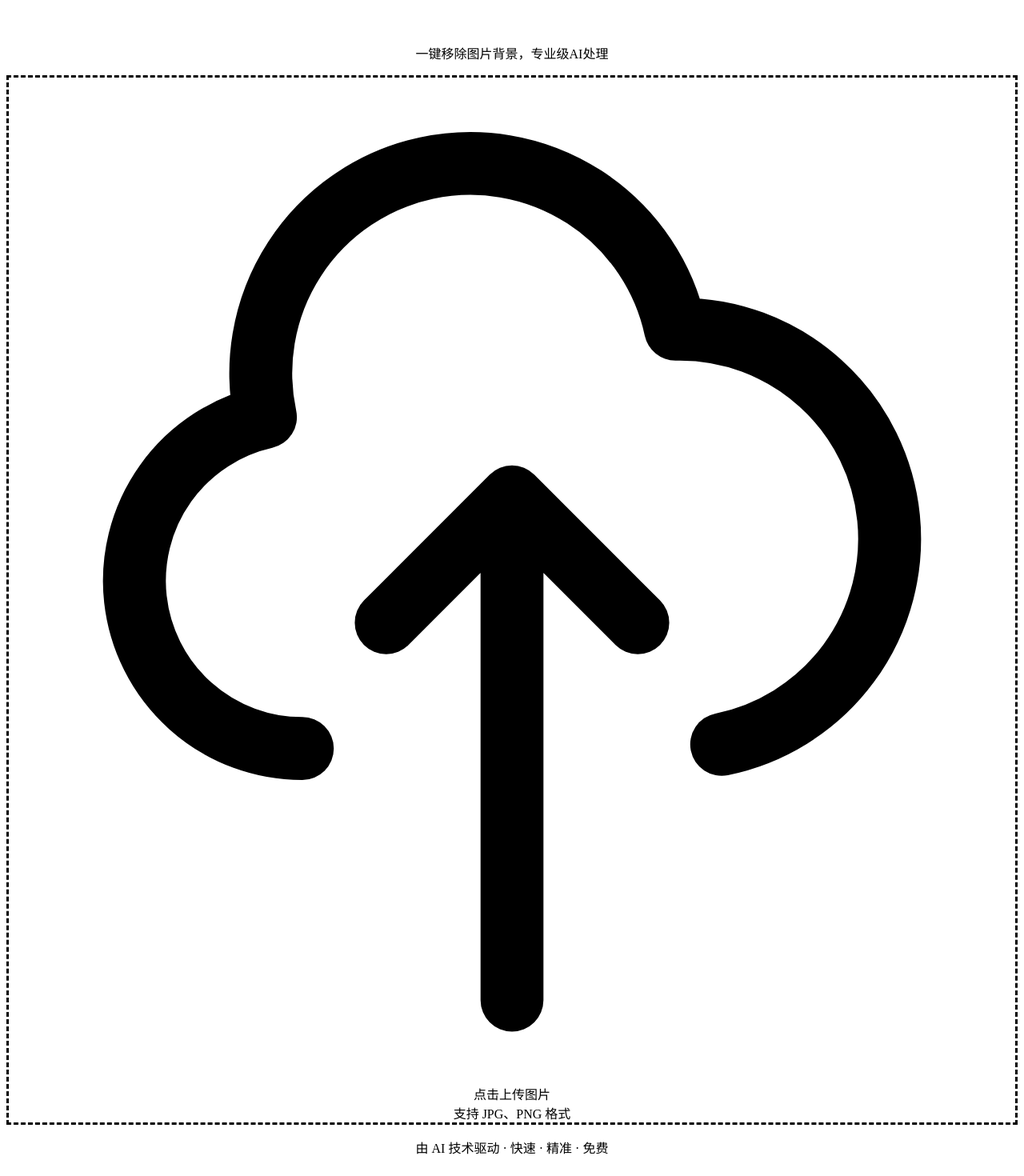
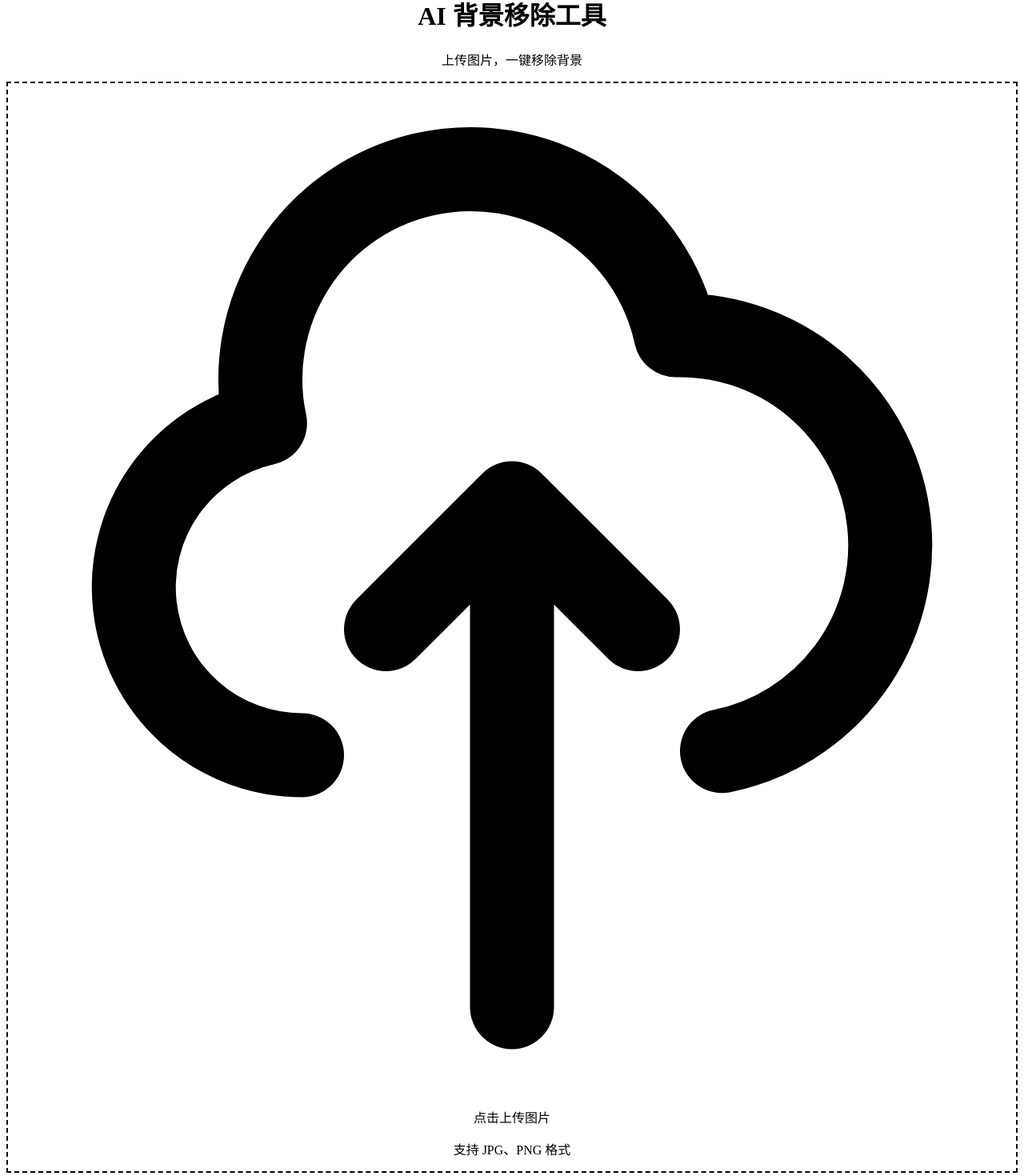
Before and after one commit to hxl999/image-background-remover, a Next.js app: page / in a window 1280 px wide. Shown: the part 35-1505 px from the top of the page at 80% size. Built offline with nearby package versions, Linux system fonts and the light colour scheme.

Commit message:
简洁设计：参考示例图片布局

```diff
--- a/app/page.tsx
+++ b/app/page.tsx
@@ -35,80 +35,72 @@ export default function Home() {
   }
 
   return (
-    <main className="min-h-screen bg-gradient-to-br from-blue-50 via-purple-50 to-pink-50 py-12 px-4">
-      <div className="max-w-7xl mx-auto">
+    <main className="min-h-screen bg-white flex items-center justify-center p-8">
+      <div className="w-full max-w-4xl">
         <div className="text-center mb-12">
-          <h1 className="text-6xl font-bold bg-gradient-to-r from-blue-600 to-purple-600 bg-clip-text text-transparent mb-4">
-            AI 智能抠图
-          </h1>
-          <p className="text-2xl text-gray-600">一键移除图片背景，专业级AI处理</p>
+          <h1 className="text-5xl font-bold text-gray-900 mb-3">AI 背景移除工具</h1>
+          <p className="text-xl text-gray-600">上传图片，一键移除背景</p>
         </div>
 
-        <div className="bg-white rounded-2xl shadow-2xl p-12">
         {!image ? (
-            <label className="flex flex-col items-center justify-center h-80 border-3 border-dashed border-blue-300 rounded-xl cursor-pointer hover:border-blue-500 hover:bg-blue-50 transition-all">
-              <svg className="w-20 h-20 text-blue-400 mb-4" fill="none" stroke="currentColor" viewBox="0 0 24 24">
-                <path strokeLinecap="round" strokeLinejoin="round" strokeWidth={1.5} d="M7 16a4 4 0 01-.88-7.903A5 5 0 1115.9 6L16 6a5 5 0 011 9.9M15 13l-3-3m0 0l-3 3m3-3v12" />
+          <label className="block border-2 border-dashed border-gray-300 rounded-2xl p-20 text-center cursor-pointer hover:border-blue-500 hover:bg-gray-50 transition-all">
+            <div className="space-y-4">
+              <svg className="w-16 h-16 mx-auto text-gray-400" fill="none" stroke="currentColor" viewBox="0 0 24 24">
+                <path strokeLinecap="round" strokeLinejoin="round" strokeWidth={2} d="M7 16a4 4 0 01-.88-7.903A5 5 0 1115.9 6L16 6a5 5 0 011 9.9M15 13l-3-3m0 0l-3 3m3-3v12" />
               </svg>
-              <span className="text-xl font-semibold text-gray-700 mb-2">点击上传图片</span>
-              <span className="text-base text-gray-500">支持 JPG、PNG 格式</span>
+              <div>
+                <p className="text-xl font-medium text-gray-700">点击上传图片</p>
+                <p className="text-sm text-gray-500 mt-1">支持 JPG、PNG 格式</p>
+              </div>
+            </div>
             <input type="file" className="hidden" accept="image/*" onChange={handleUpload} />
           </label>
         ) : (
+          <div className="space-y-6">
+            <div className="grid grid-cols-2 gap-6">
               <div>
-              <div className="grid md:grid-cols-2 gap-8 mb-8">
-                <div className="space-y-4">
-                  <h3 className="text-2xl font-bold text-gray-800">原图</h3>
-                  <div className="border-2 border-gray-200 rounded-xl overflow-hidden">
-                    <img src={image} alt="原图" className="w-full h-auto" />
+                <h3 className="text-lg font-semibold text-gray-700 mb-3">原图</h3>
+                <img src={image} alt="原图" className="w-full rounded-lg border border-gray-200" />
               </div>
-                </div>
-                <div className="space-y-4">
-                  <h3 className="text-2xl font-bold text-gray-800">处理后</h3>
+              <div>
+                <h3 className="text-lg font-semibold text-gray-700 mb-3">处理后</h3>
                 {result ? (
-                    <div className="border-2 border-gray-200 rounded-xl overflow-hidden bg-gray-50">
-                      <img src={result} alt="处理后" className="w-full h-auto" />
-                    </div>
+                  <img src={result} alt="处理后" className="w-full rounded-lg border border-gray-200 bg-gray-50" />
                 ) : (
-                    <div className="border-2 border-dashed border-gray-300 rounded-xl h-full min-h-[300px] flex items-center justify-center bg-gray-50">
-                      <span className="text-xl text-gray-400">等待处理...</span>
+                  <div className="w-full aspect-square rounded-lg border border-gray-200 bg-gray-50 flex items-center justify-center">
+                    <span className="text-gray-400">等待处理</span>
                   </div>
                 )}
               </div>
             </div>
 
-              <div className="flex gap-4">
+            <div className="flex gap-3">
               <button
                 onClick={removeBackground}
                 disabled={loading}
-                  className="flex-1 bg-gradient-to-r from-blue-600 to-purple-600 text-white text-xl py-4 rounded-xl font-bold hover:from-blue-700 hover:to-purple-700 disabled:from-gray-400 disabled:to-gray-400 transition-all shadow-lg"
+                className="flex-1 bg-blue-600 text-white py-3 px-6 rounded-lg font-medium hover:bg-blue-700 disabled:bg-gray-400 transition-colors"
               >
-                  {loading ? '处理中...' : '🎨 移除背景'}
+                {loading ? '处理中...' : '移除背景'}
               </button>
               {result && (
                 <a
                   href={result}
                   download="removed-bg.png"
-                    className="flex-1 bg-gradient-to-r from-green-600 to-emerald-600 text-white text-xl py-4 rounded-xl font-bold hover:from-green-700 hover:to-emerald-700 text-center transition-all shadow-lg"
+                  className="flex-1 bg-green-600 text-white py-3 px-6 rounded-lg font-medium hover:bg-green-700 text-center transition-colors"
                 >
-                    ⬇️ 下载图片
+                  下载图片
                 </a>
               )}
               <button
                 onClick={() => { setImage(null); setResult(null) }}
-                  className="px-8 bg-gray-200 text-gray-700 text-xl py-4 rounded-xl font-bold hover:bg-gray-300 transition-all"
+                className="px-6 bg-gray-200 text-gray-700 py-3 rounded-lg font-medium hover:bg-gray-300 transition-colors"
               >
-                  🔄 重新上传
+                重新上传
               </button>
             </div>
           </div>
         )}
       </div>
-
-        <div className="text-center mt-8 text-gray-500">
-          <p className="text-lg">由 AI 技术驱动 · 快速 · 精准 · 免费</p>
-        </div>
-      </div>
     </main>
   )
 }
```
Lines whose indentation alone changed are shown as unchanged.
